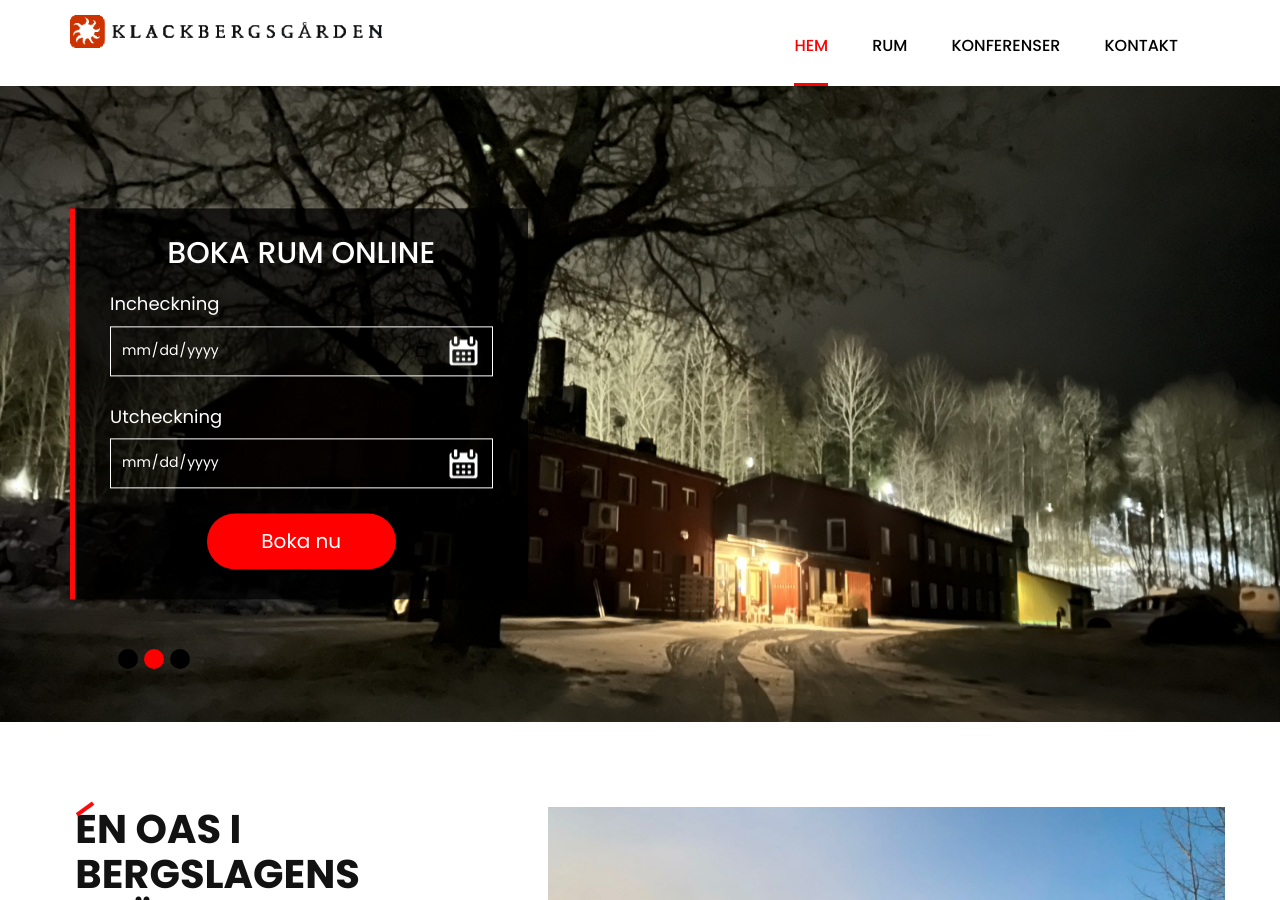
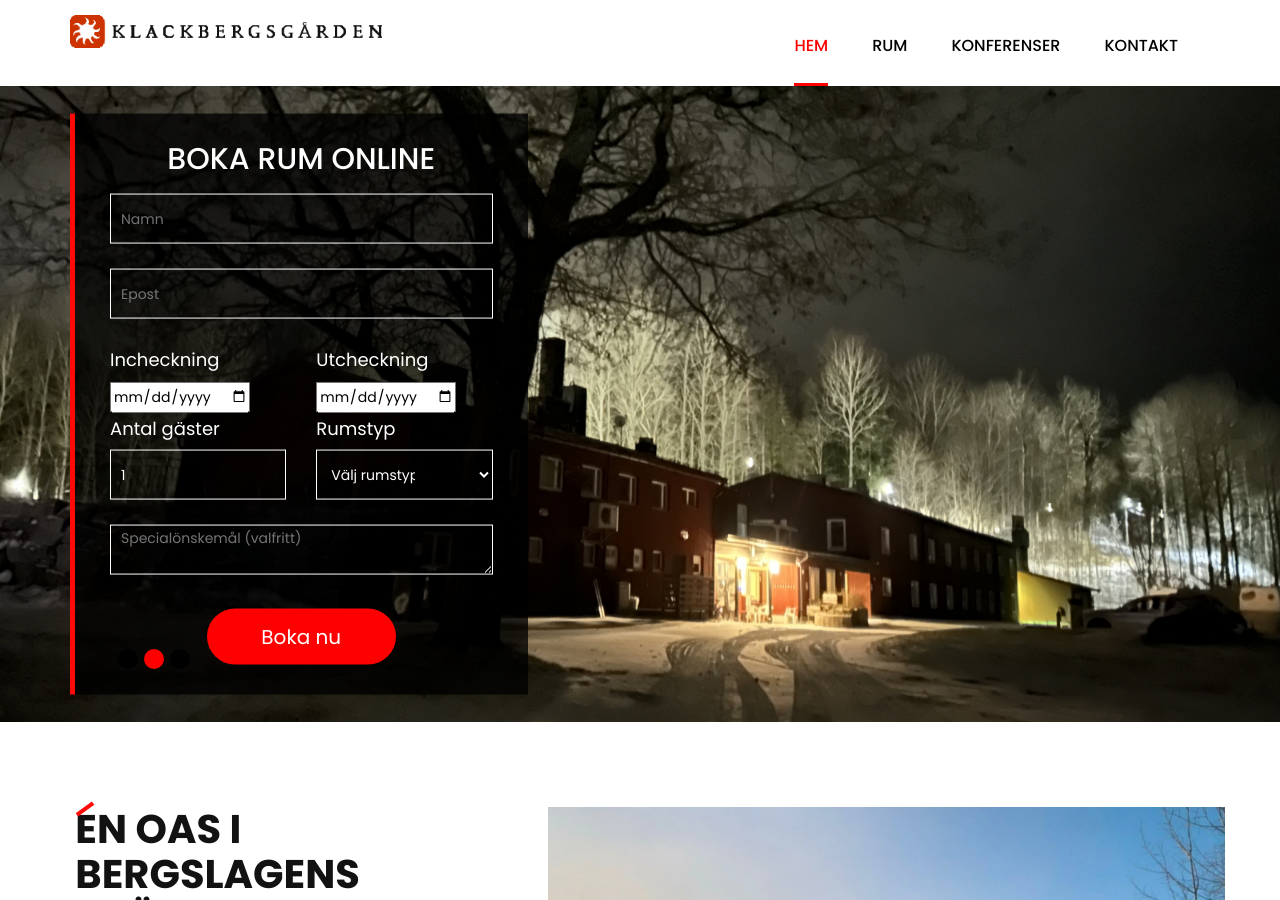
Before and after one commit to Klacken-1-17/klackbergsgarden, a Jekyll site: the page built from index.html, in a window 1280 px wide and 900 px high. Built offline with Jekyll 4.4.1, drawn with Linux system fonts in a browser that asks for light colours; nearby versions of some CDN libraries; some web fonts are replaced; library files that are not in the unit come from our copies; comment, search, counter and statistics services are not loaded.

Commit message:
feat(booking.html): enhance booking form with additional fields and autoresponse
- Add hidden fields for form submission template, autoresponse, subject, and redirection
- Replace date input fields with name, email, check-in, check-out, guests, and room type fields
- Add a textarea for special requests
- These changes provide a more comprehensive booking form and improve user experience by providing an autoresponse after submission.

```diff
--- a/_includes/booking.html
+++ b/_includes/booking.html
@@ -1,16 +1,48 @@
 <div class="book_room">
     <h1>Boka rum online</h1>
     <form action="https://formsubmit.co/{{ site.formsubmit_email }}" method="POST" class="book_now">
-       <div class="row">
+      <input type="hidden" name="_template" value="table">
+      <input type="hidden" name="_autoresponse" value="Tack för din bokning! Vi återkommer så snart som möjligt med bekräftelse.">
+      <input type="hidden" name="_subject" value="Onlinebookning!">
+      <input type="hidden" name="_next" value="{{ site.baseurl }}/thanks">
+      <div class="row">
           <div class="col-md-12">
-             <span>Incheckning</span>
-             <img class="date_cua" src="{{ site.baseurl }}/images/date.png">
-             <input class="online_book" placeholder="dd/mm/yyyy" type="date" name="dd/mm/yyyy">
+             <input type="text" name="name" class="online_book" placeholder="Namn" required>
           </div>
           <div class="col-md-12">
-             <span>Utcheckning</span>
-             <img class="date_cua" src="{{ site.baseurl }}/images/date.png">
-             <input class="online_book" placeholder="dd/mm/yyyy" type="date" name="dd/mm/yyyy">
+             <input type="email" name="email" class="online_book" placeholder="Epost" required>
+          </div>
+          <div class="col-md-12">
+            <div class="row">
+               <div class="col-md-6">
+                  <span>Incheckning</span>
+                  <input type="date" name="check_in" required>
+               </div>
+               <div class="col-md-6">
+                  <span>Utcheckning</span>
+                  <input type="date" name="check_out" required>
+               </div>
+            </div>
+          </div>
+          <div class="col-md-12">
+            <div class="row">
+               <div class="col-md-6">
+                  <span>Antal gäster</span>
+                  <input type="number" name="guests" class="online_book" placeholder="Antal gäster" value="1" required>
+               </div>
+               <div class="col-md-6">
+                  <span>Rumstyp</span>
+                  <select name="room_type" class="online_book" required>
+                     <option value="" disabled selected>Välj rumstyp</option>
+                     <option value="single">Enkelrum</option>
+                     <option value="double">Tvåbäddsrum</option>
+                     <option value="suite">Familjerum</option>
+                  </select>
+               </div>
+            </div>
+          </div>
+          <div class="col-md-12">
+             <textarea placeholder="Specialönskemål (valfritt)" class="online_book" name="special_requests" rows="5"></textarea>
           </div>
           <div class="col-md-12">
              <button class="book_btn">Boka nu</button>
```
